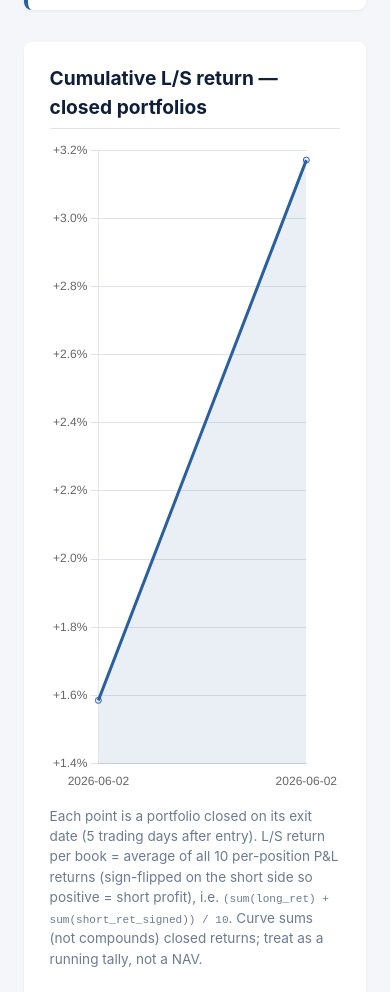
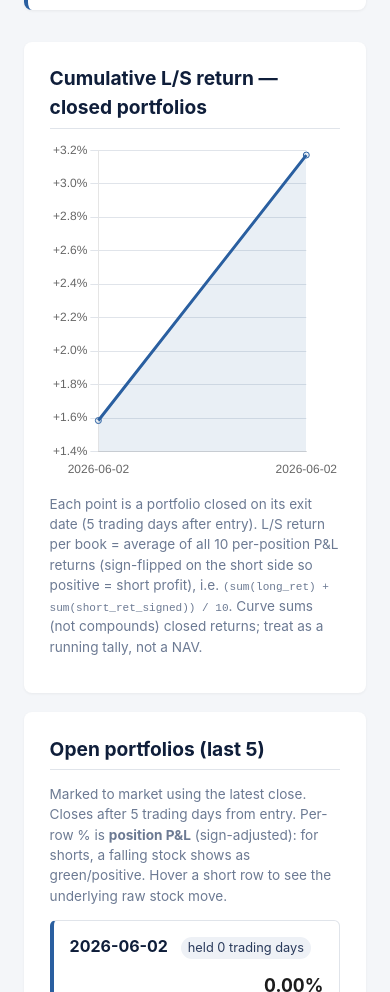
Before and after one commit to fancunwei95/EquityReports, a plain HTML site: page docs/index.html in a window 390 px wide. Shown: the part 855-1847 px from the top of the page. Drawn offline with nearby package versions, Linux system fonts and the light colour scheme; animation ran at ten frames a second.

Commit message:
web: fix unbounded growth of cumulative-return chart
Chart.js with responsive:true + maintainAspectRatio:false ignores the
canvas height attribute and sizes the canvas to its parent on every
resize. The parent had no fixed height, so each resize grew the canvas
which grew the parent -- a feedback loop. Wrap the canvas in a
fixed-height (340px) relatively-positioned container per Chart.js docs.

Co-Authored-By: Claude Opus 4.8 (1M context) <noreply@anthropic.com>

```diff
--- a/docs/assets/styles.css
+++ b/docs/assets/styles.css
@@ -115,6 +115,15 @@ section h2 {
   padding-bottom: 0.3em;
 }
 .sub { color: #6c7a93; font-size: 0.85em; }
+
+/* Fixed-height wrapper so the responsive chart can't grow unbounded.
+   Chart.js with maintainAspectRatio:false sizes the canvas to its parent;
+   the parent must have an explicit height or the canvas grows on each resize. */
+.chart-wrap {
+  position: relative;
+  height: 340px;
+  margin-top: 0.4em;
+}
 
 /* === Open portfolios === */
 #open-list {
--- a/docs/index.html
+++ b/docs/index.html
@@ -50,7 +50,7 @@
 
   <section class="chart-block">
     <h2>Cumulative L/S return — closed portfolios</h2>
-    <canvas id="cum-chart" height="120"></canvas>
+    <div class="chart-wrap"><canvas id="cum-chart"></canvas></div>
     <p class="sub">Each point is a portfolio closed on its exit date (5 trading days after entry).
        L/S return per book = average of all 10 per-position P&amp;L returns
        (sign-flipped on the short side so positive&nbsp;=&nbsp;short profit), i.e.
```
